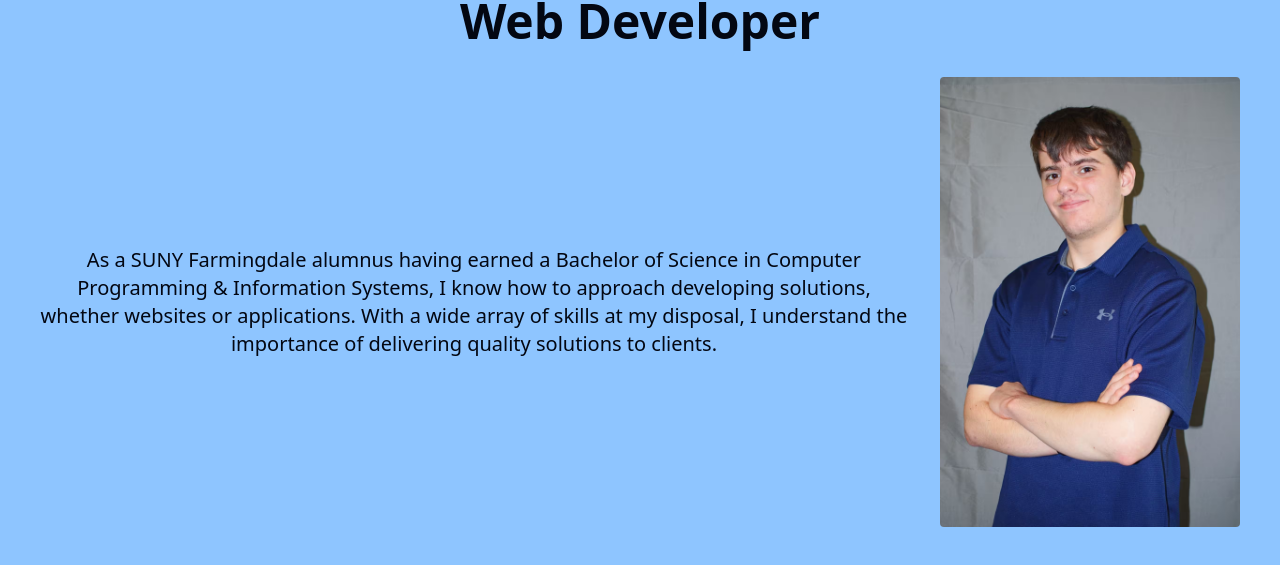
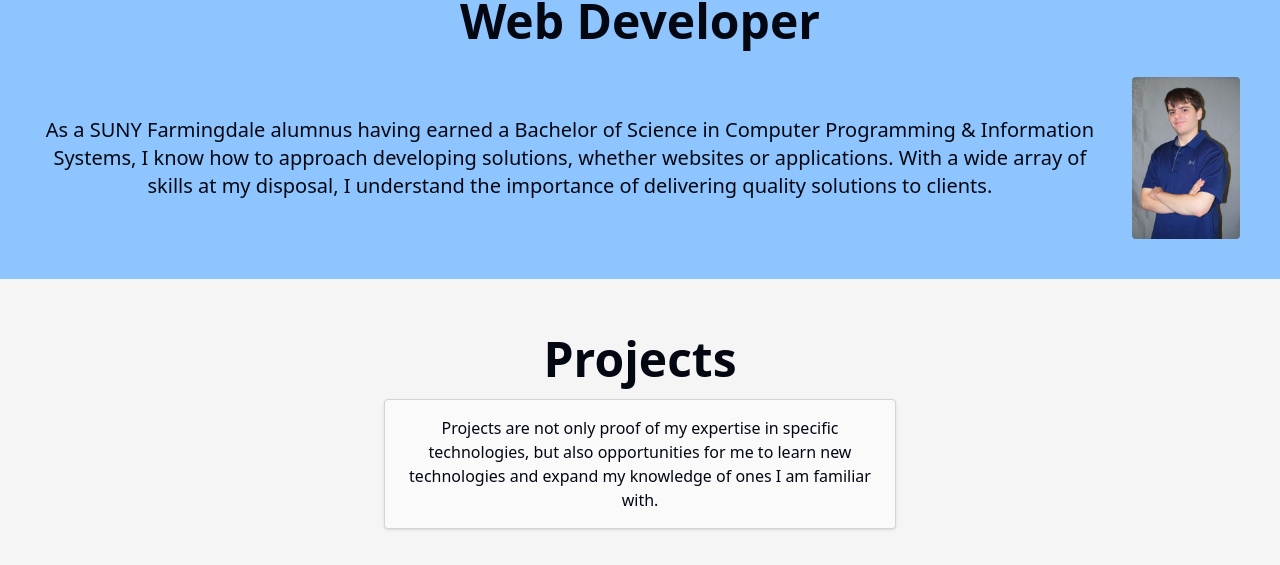
Before and after one commit to WilliamAckerman/william-ackerman-portfolio, a React (Vite) app in the folder frontend/: page / in a window 1280 px wide. Shown: the part 161-726 px from the top of the page. Built offline with nearby package versions, Linux system fonts and the light colour scheme; no server answers.

Commit message:
Working on fixing headshot image display issue.

```diff
--- a/frontend/src/pages/About.jsx
+++ b/frontend/src/pages/About.jsx
@@ -132,7 +132,17 @@ function About() {
 
           {/* Photo section */}
           <div className="mb-4 lg:mb-0 mt-4 lg:mt-0 lg:p-4">
-            <img src={"/Headshot.avif"} alt="Headshot" className="max-w-[175px] md:max-w-[300px] md:w-auto h-auto rounded-sm" />
+            <picture>
+              <source srcSet="/Headshot.avif" type="image/avif" />
+              <source srcSet="/Headshot.webp" type="image/webp" />
+              <img
+                src={"/Headshot.jpg"}
+                alt="Headshot"
+                width={300}
+                height={300}
+                className="w-full max-w-[175px] md:max-w-[300px] md:w-auto h-auto rounded-sm"
+              />
+            </picture>
           </div>
         </div>
 
--- a/frontend/src/pages/Home.jsx
+++ b/frontend/src/pages/Home.jsx
@@ -70,7 +70,17 @@ function Home() {
 
             {/* Picture */}
             <div className="lg:p-4">
-              <img src={"/Headshot.avif"} alt="Headshot" className="max-w-[175px] md:max-w-[250px] lg:max-w-[300px] rounded-sm" />
+              <picture>
+                <source srcSet="/Headshot.avif" type="image/avif" />
+                <source srcSet="/Headshot.webp" type="image/webp" />
+                <img
+                  src={"/Headshot.jpg"}
+                  alt="Headshot"
+                  width={300}
+                  height={300}
+                  className="w-full max-w-[175px] md:max-w-[250px] lg:max-w-[300px] rounded-sm"
+                />
+              </picture>
             </div>
           </div>
         </div>
```
Also changed, not shown: frontend/public/Headshot.webp (added).
